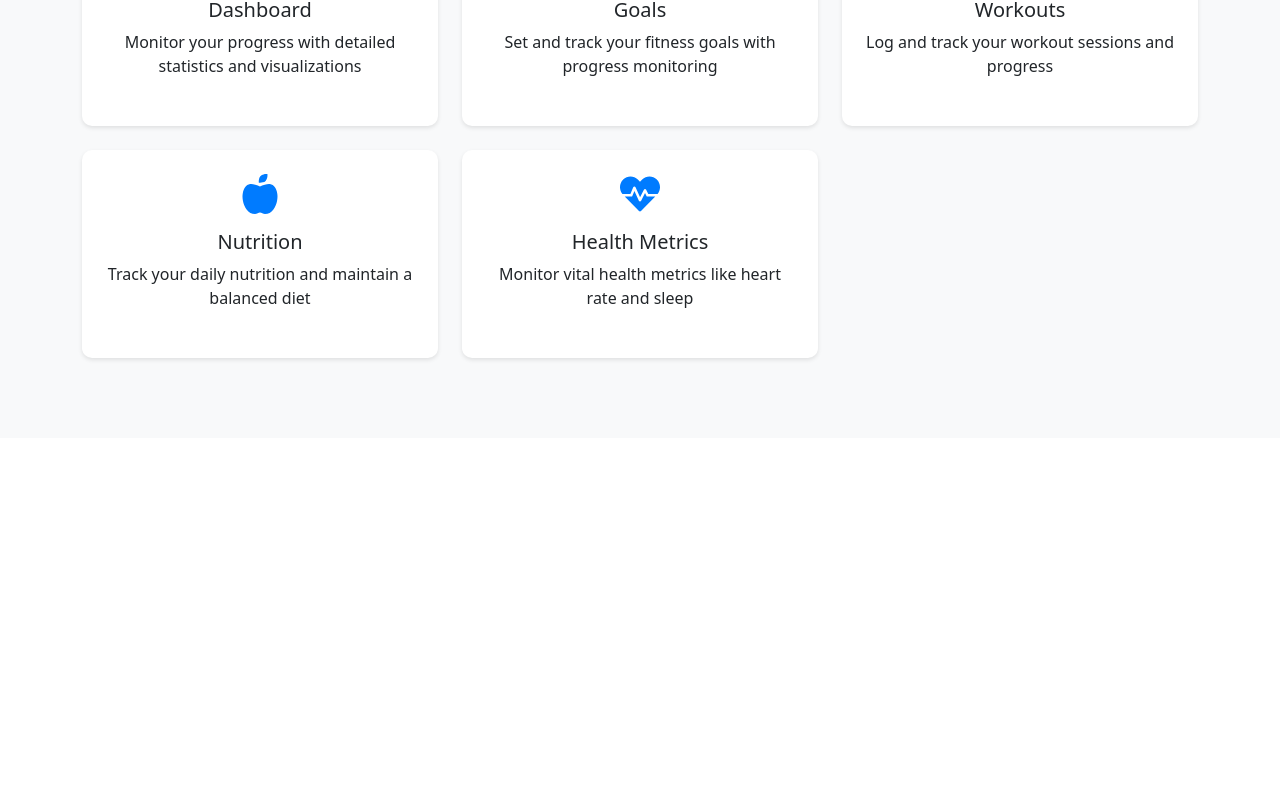
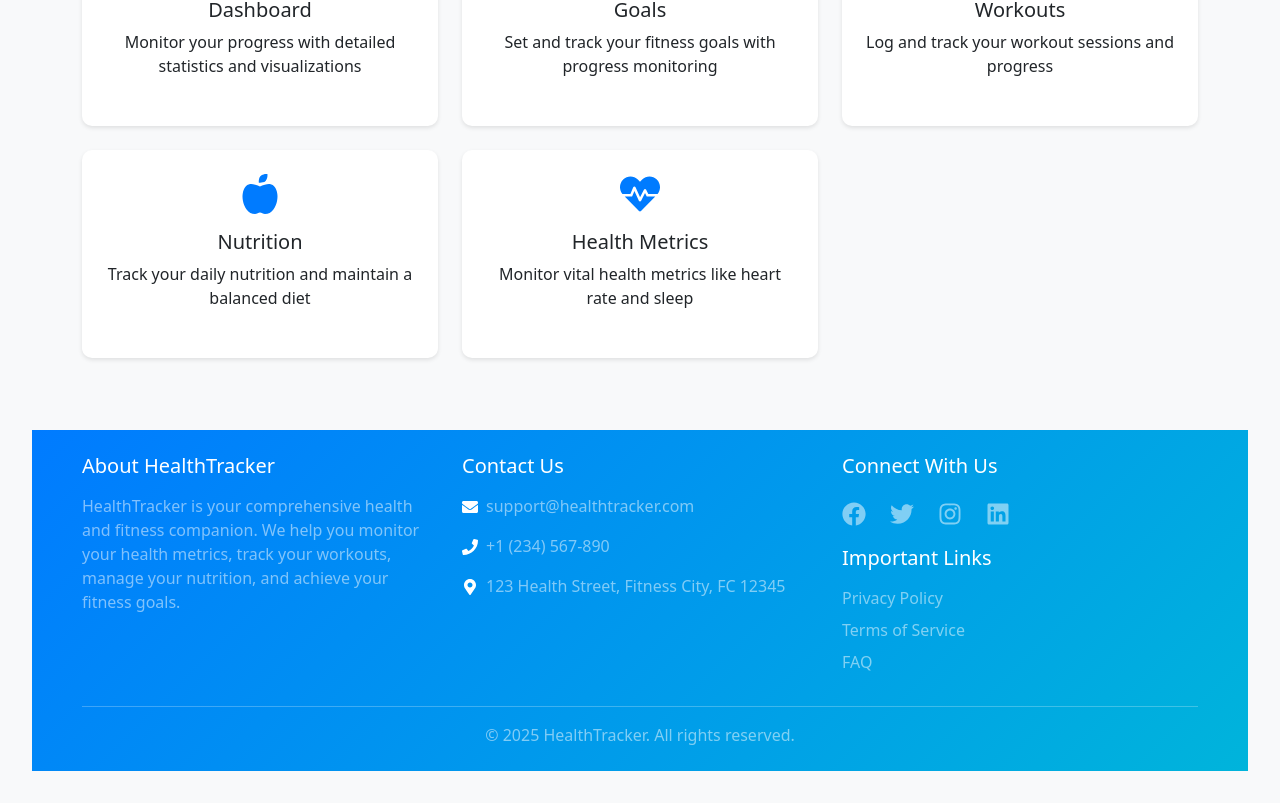
Before and after one commit to SaiRuthvikKongara/Health-Tracker, a React (Create React App) app in the folder frontend/: page / in a window 1280 px wide. Shown: the part 666-1469 px from the top of the page. Before the commit the page ends 1104 px from the top, so only its background shows below. Built offline with nearby package versions, Linux system fonts and the light colour scheme.

Commit message:
Update Home.jsx

```diff
--- a/frontend/src/components/Home.jsx
+++ b/frontend/src/components/Home.jsx
@@ -1,7 +1,7 @@
 import React from 'react';
 import { Link } from 'react-router-dom';
 import { Container, Row, Col, Card, Button } from 'react-bootstrap';
-import { FaChartLine, FaBullseye, FaDumbbell, FaAppleAlt, FaHeartbeat } from 'react-icons/fa';
+import { FaChartLine, FaBullseye, FaDumbbell, FaAppleAlt, FaHeartbeat, FaEnvelope, FaPhone, FaMapMarkerAlt, FaFacebook, FaTwitter, FaInstagram, FaLinkedin } from 'react-icons/fa';
 
 function Home() {
     return (
@@ -79,6 +79,82 @@ function Home() {
                     </Col>
                 </Row>
             </Container>
+
+            {/* Footer Section */}
+            <footer className="py-4 mt-4" style={{ background: 'linear-gradient(135deg, #007bff 0%, #00b4db 100%)' }}>
+                <Container>
+                    <Row className="g-4">
+                        <Col md={4}>
+                            <h5 className="mb-3 text-white">About HealthTracker</h5>
+                            <p className="text-white-50" style={{ fontSize: '1rem' }}>
+                                HealthTracker is your comprehensive health and fitness companion.
+                                We help you monitor your health metrics, track your workouts,
+                                manage your nutrition, and achieve your fitness goals.
+                            </p>
+                        </Col>
+                        <Col md={4}>
+                            <h5 className="mb-3 text-white">Contact Us</h5>
+                            <ul className="list-unstyled" style={{ fontSize: '1rem' }}>
+                                <li className="mb-3">
+                                    <FaEnvelope className="me-2 text-white" />
+                                    <a href="mailto:support@healthtracker.com" className="text-white-50 text-decoration-none">
+                                        support@healthtracker.com
+                                    </a>
+                                </li>
+                                <li className="mb-3">
+                                    <FaPhone className="me-2 text-white" />
+                                    <a href="tel:+1234567890" className="text-white-50 text-decoration-none">
+                                        +1 (234) 567-890
+                                    </a>
+                                </li>
+                                <li className="mb-3">
+                                    <FaMapMarkerAlt className="me-2 text-white" />
+                                    <span className="text-white-50">
+                                        123 Health Street, Fitness City, FC 12345
+                                    </span>
+                                </li>
+                            </ul>
+                        </Col>
+                        <Col md={4}>
+                            <h5 className="mb-3 text-white">Connect With Us</h5>
+                            <div className="d-flex gap-4 mb-3">
+                                <a href="#" className="text-white-50 fs-4">
+                                    <FaFacebook />
+                                </a>
+                                <a href="#" className="text-white-50 fs-4">
+                                    <FaTwitter />
+                                </a>
+                                <a href="#" className="text-white-50 fs-4">
+                                    <FaInstagram />
+                                </a>
+                                <a href="#" className="text-white-50 fs-4">
+                                    <FaLinkedin />
+                                </a>
+                            </div>
+                            <h5 className="mb-3 text-white">Important Links</h5>
+                            <ul className="list-unstyled" style={{ fontSize: '1rem' }}>
+                                <li className="mb-2">
+                                    <Link to="/privacy" className="text-white-50 text-decoration-none">Privacy Policy</Link>
+                                </li>
+                                <li className="mb-2">
+                                    <Link to="/terms" className="text-white-50 text-decoration-none">Terms of Service</Link>
+                                </li>
+                                <li className="mb-2">
+                                    <Link to="/faq" className="text-white-50 text-decoration-none">FAQ</Link>
+                                </li>
+                            </ul>
+                        </Col>
+                    </Row>
+                    <hr className="my-3 border-light" />
+                    <Row>
+                        <Col className="text-center">
+                            <p className="text-white-50 mb-0" style={{ fontSize: '1rem' }}>
+                                © {new Date().getFullYear()} HealthTracker. All rights reserved.
+                            </p>
+                        </Col>
+                    </Row>
+                </Container>
+            </footer>
         </div>
     );
 }
```
